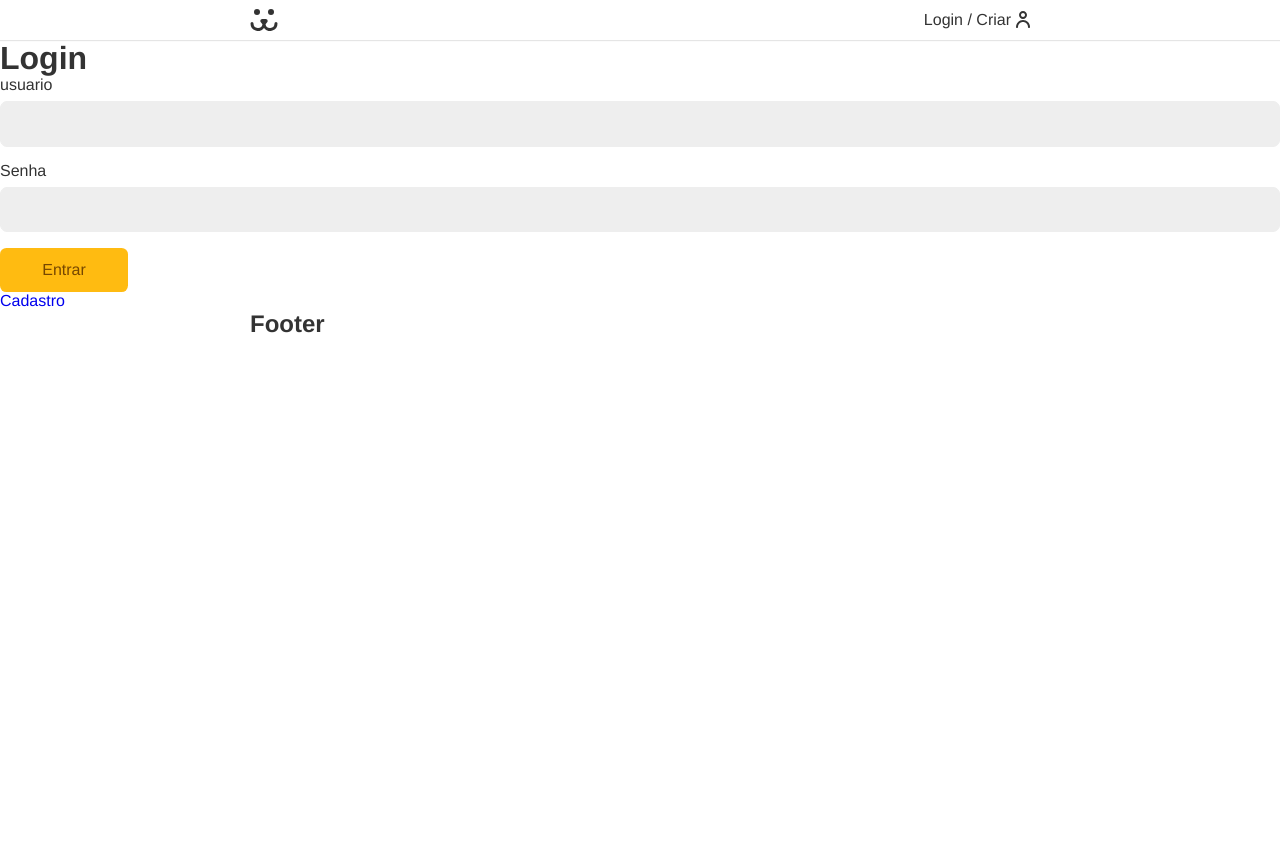
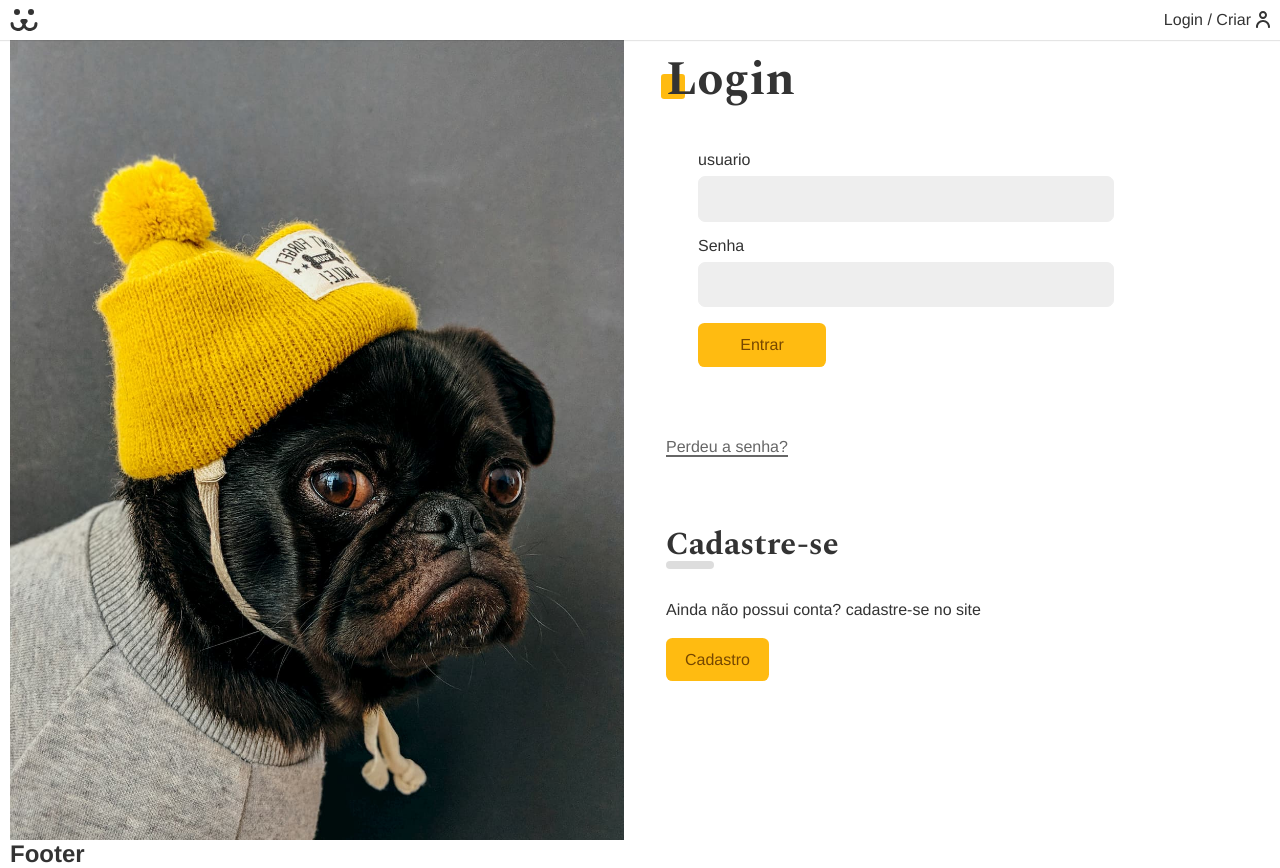
Before and after one commit to joao-leal12/Dogs-Gram-, a React (Vite) app: page /login in a window 1280 px wide. Before the commit the page ends 800 px from the top, so only its background shows below. Built offline with nearby package versions, Linux system fonts and the light colour scheme.

Commit message:
Implementação tela login

```diff
--- a/index.html
+++ b/index.html
@@ -5,6 +5,9 @@
     <link rel="icon" type="image/svg+xml" href="/vite.svg" />
     <meta name="viewport" content="width=device-width, initial-scale=1.0" />
     <meta name="description" content="Dogs - Redes sociais para cachorros"/>
+    <link rel="preconnect" href="https://fonts.googleapis.com">
+    <link rel="preconnect" href="https://fonts.gstatic.com" crossorigin>
+    <link href="https://fonts.googleapis.com/css2?family=Spectral:wght@700&display=swap" rel="stylesheet">
     <title>Dogs</title>
   </head>
   <body>
--- a/src/Components/Form/LoginForm/index.jsx
+++ b/src/Components/Form/LoginForm/index.jsx
@@ -4,6 +4,8 @@ import {Input} from '../../Forms/Input'
 import {Button} from '../../Forms/Button';
 import { UseForm } from '../../../Hooks/UseForm';
 import {Global} from '../../../GlobalContext/useContext';
+import {Erro} from '../../Helper/Erro';
+import { Formu, Section, Cadastro } from './styles';
 export const LoginForm = () => {
 
 
@@ -23,9 +25,9 @@ export const LoginForm = () => {
     }
   }
   return (
-    <div>
-      <h1>Login</h1>
-      <form onSubmit={handleSubmit}>
+    <Section className="animeLeft">
+      <h1 className="title ">Login</h1>
+      <Formu onSubmit={handleSubmit}>
           <Input
             type="text  "
              id="nome"
@@ -47,10 +49,16 @@ export const LoginForm = () => {
             <Button submit="submit">Entrar</Button>
           )}
 
-          {error && <p>{error}</p>}
+          <Erro erro={error} />
 
-      </form>
-      <Link to="/login/criar">Cadastro</Link>
-    </div>
+
+      </Formu>
+      <Link className="perdeu" to="/login/perdeu">Perdeu a senha?</Link>
+      <Cadastro>
+        <h2 className="subtitle">Cadastre-se</h2>
+        <p>Ainda não possui conta? cadastre-se no site</p>
+       <Link className="btn"to="/login/criar">Cadastro</Link>
+      </Cadastro>
+    </Section>
   )
 }
--- a/src/Components/Form/LoginForm/styles.js
+++ b/src/Components/Form/LoginForm/styles.js
@@ -0,0 +1,72 @@
+import styled from "styled-components";
+
+
+
+export const Section = styled.section`
+
+
+
+    .perdeu{
+        display: inline-block;
+        color: #666;
+        padding: .8rem 0;
+        line-height: 1;
+
+        &::after{
+            content: '';
+            height: .2rem;
+            width: 100%;
+            background: currentColor;
+            display: block;
+        }
+    }
+
+
+`
+
+
+export const Formu = styled.form`
+
+    margin-bottom: 3.2rem;
+    max-width: 48rem;
+    padding: 3.2rem;
+
+
+   @media (max-width: 64rem){
+
+      max-width: 100%;
+
+   }
+
+`
+
+
+export const Cadastro = styled.div`
+
+    margin-top: 6.4rem;
+
+
+    p{
+
+        margin-top: 3.2rem;
+        margin-bottom : 3.2rem;
+    }
+
+    .subtitle{
+        font-family: var(--type-second);
+        line-height: 1;
+        font-size: 3.2rem;
+
+        &:after {
+            content: '';
+            display: block;
+            background: #ddd;
+            height: .8rem;
+            width: 4.8rem;
+            border-radius: .4rem;
+
+        }
+    }
+
+
+`
--- /dev/null
+++ b/src/Components/Helper/Erro/index.jsx
@@ -0,0 +1,12 @@
+import React from 'react'
+import {Error} from './styles';
+export const Erro = ({erro}) => {
+
+    if(!erro) return null
+    return (
+        <Error>
+              {erro}
+
+        </Error>
+  )
+}
--- /dev/null
+++ b/src/Components/Helper/Erro/styles.js
@@ -0,0 +1,12 @@
+import styled from "styled-components";
+
+
+
+export const Error = styled.p`
+
+    color: #f31;
+    margin: 1.6rem 0;
+
+
+
+`
--- a/src/GlobalContext/useContext.jsx
+++ b/src/GlobalContext/useContext.jsx
@@ -66,7 +66,6 @@ export const GlobalContext = ({children}) => {
 
             setError(erro.message);
             setLogin(false);
-            navigate('/error')
 
         } finally {
 
--- a/src/GlobalStyles/GlobalStyles.js
+++ b/src/GlobalStyles/GlobalStyles.js
@@ -60,13 +60,83 @@ export const GlobalStyles = createGlobalStyle`
     section,
     nav{
 
-        max-width: 80rem;
+        max-width: 128rem;
         padding: 0 1rem;
         margin: 0 auto;
     }
 
     a{
         text-decoration: none;
+        color: #333;
+    }
+
+
+    .title{
+        font-family: var(--type-second);
+        line-height: 1;
+        font-size: 4.8rem;
+        margin: 1.6rem 0;
+        position: relative;
+        z-index: 1;
+
+        &::after{
+            content: '';
+            display: block;
+            width:2.4rem;
+            height: 2.5rem;
+            background: #fb1;
+            position: absolute;
+            bottom: .5rem;
+            left: -5px;
+            border-radius: 0.32rem;
+            z-index: -1;
+        }
+    }
+
+    .btn{
+
+        font-size: 1.6rem;
+        font-family: var(--type-first);
+        cursor: pointer;
+        border: none;
+        border-radius: 0.64rem;
+        background-color: #fb1;
+        color: #764701;
+        padding: 1.28rem 1.9rem;
+        transition: .3s;
+        min-width: 12.8rem;
+        &:hover,
+        &:focus{
+            outline: none;
+            box-shadow: 0 0 0 3px #fea, 0 0 0 4px #fb1;
+
+        }
+
+        &:disabled{
+            opacity: .5;
+            cursor: wait;
+
+        }
+    }
+
+
+    .animeLeft{
+
+        opacity: 0;
+        transform: translateX(-20px);
+        animation: animeLeft .3s forwards;
+
+    }
+
+
+    @keyframes animeLeft {
+
+        to{
+            opacity: 1;
+            transform: initial;
+        }
+
+
 
     }
 
--- a/src/Pages/Login/index.jsx
+++ b/src/Pages/Login/index.jsx
@@ -5,14 +5,15 @@ import {LoginPasswordLost} from '../../Components/Form/LoginPasswordLost'
 import {LoginPasswordReset} from '../../Components/Form/LoginPasswordReset'
 import { Routes, Route, Navigate } from 'react-router-dom';
 import {Global} from '../../GlobalContext/useContext'
+import { Section, FormsContainer } from './styles'
 export const Login = () => {
   const {login} = useContext(Global);
 
 
   if(login) return <Navigate to="/conta"/>
   return (
-    <div>
-
+    <Section>
+      <FormsContainer>
         <Routes>
 
           <Route path="/" element={<LoginForm/>}/>
@@ -21,6 +22,7 @@ export const Login = () => {
           <Route path="resetar" element={<LoginPasswordReset/> }/>
 
         </Routes>
-    </div>
+      </FormsContainer>
+    </Section>
   )
 }
--- a/src/Pages/Login/styles.js
+++ b/src/Pages/Login/styles.js
@@ -0,0 +1,39 @@
+import styled from "styled-components"
+export const Section = styled.section`
+
+    display:grid;
+    grid-template-columns: repeat(2, 1fr);
+    min-height: 100vh;
+    gap: 3.2rem;
+
+
+    &::before{
+        content: '';
+        display: block;
+        background: url('src/assets/login.jpg') no-repeat center center/cover;
+
+    }
+
+
+    @media (max-width: 64rem) {
+
+            grid-template-columns: 1fr;
+
+            &::before{
+                display: none;
+            }
+
+
+
+    }
+
+
+`
+
+
+export const FormsContainer = styled.div`
+
+
+
+
+`
```
Lines whose indentation alone changed are shown as unchanged.
